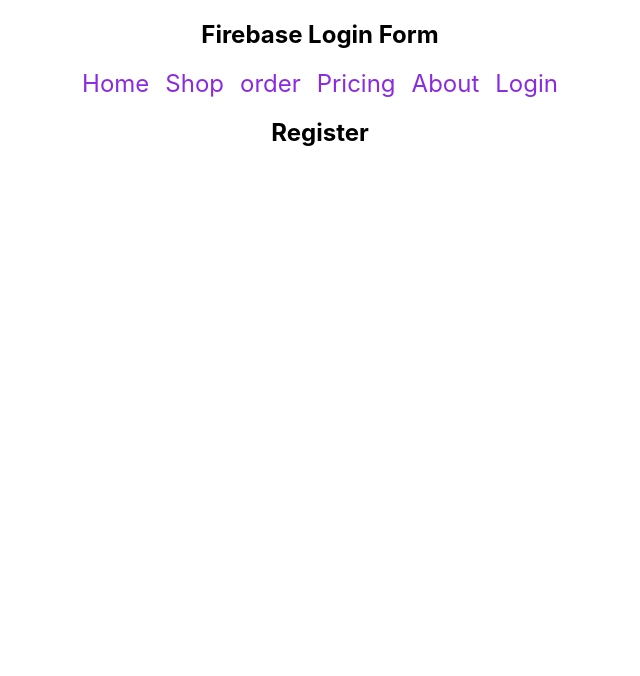
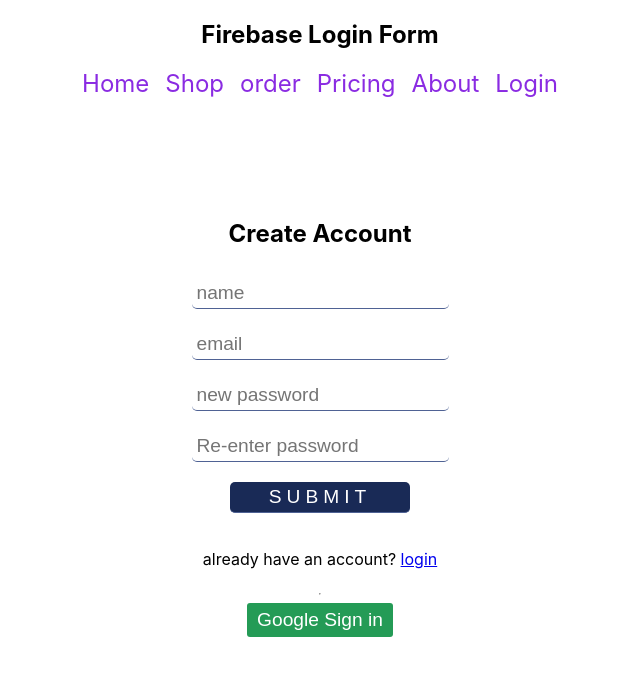
Before and after one commit to arifulhasantotul/firebaseLoginValidate, a React (Create React App) app: page /register in a window 1280 px wide. Shown: the top 676 px of the page, without its empty margins (320-960 px from the left). Built offline with nearby package versions, Linux system fonts and the light colour scheme; no server answers.

Commit message:
register

```diff
--- a/src/components/Header/Header.js
+++ b/src/components/Header/Header.js
@@ -1,8 +1,10 @@
 import React from "react";
 import { NavLink } from "react-router-dom";
+import useAuth from "../../hooks/useAuth";
 import "./Header.css";
 
 const Header = () => {
+   const { user, handleLogout } = useAuth();
    return (
       <div>
          <h2>Firebase Login Form</h2>
@@ -35,6 +37,10 @@
             >
                About
             </NavLink>
+            {user.email && <span>{user.displayName}</span>}
+            {user.email ? (
+               <button onClick={handleLogout}>Logout</button>
+            ) : (
                <NavLink
                   className="nav_item"
                   activeClassName="selected"
@@ -42,6 +48,7 @@
                >
                   Login
                </NavLink>
+            )}
          </nav>
       </div>
    );
--- a/src/components/Login/Login.css
+++ b/src/components/Login/Login.css
@@ -25,6 +25,8 @@
    padding: 10px 6px 0 6px;
 }
 .error {
+   margin-top: -5px;
+   text-align: start;
    color: #bf1650;
 }
 
--- a/src/components/Login/Login.js
+++ b/src/components/Login/Login.js
@@ -19,22 +19,27 @@
          {/* "handleSubmit" will validate your inputs before invoking "onSubmit"
           */}
          <form onSubmit={handleSubmit(onSubmit)}>
-            {/* register your input into the hook by invoking the "register" function */}
+            {/* email input field start  */}
             <input
-               placeholder="name"
-               defaultValue=""
-               {...register("example")}
+               placeholder="email"
+               {...register("emailRequired", { required: true })}
             />
 
-            {/* include validation with required or other standard HTML validation rules */}
+            {errors.emailRequired && (
+               <span className="error"> Email is required</span>
+            )}
+            {/* email input field end  */}
+
+            {/* email input field start  */}
             <input
-               placeholder="email"
-               {...register("exampleRequired", { required: true })}
+               placeholder="password"
+               {...register("passwordRequired", { required: true })}
             />
-            {/* errors will return when field validation fails  */}
-            {errors.exampleRequired && (
-               <span className="error">This field is required</span>
+
+            {errors.passwordRequired && (
+               <span className="error"> Password is required</span>
             )}
+            {/* email input field end  */}
 
             <input type="submit" />
          </form>
--- a/src/components/Register/Register.js
+++ b/src/components/Register/Register.js
@@ -1,9 +1,80 @@
 import React from "react";
+import { useForm } from "react-hook-form";
+import { Link } from "react-router-dom";
+import useAuth from "../../hooks/useAuth";
+import "../Login/Login.css";
 
 const Register = () => {
+   const { signInUsingGoogle } = useAuth();
+
+   const {
+      register,
+      handleSubmit,
+      formState: { errors },
+   } = useForm();
+   const onSubmit = (data) => console.log(data);
    return (
-      <div>
-         <h2>Register</h2>
+      <div className="login-form">
+         <h2>Create Account</h2>
+         {/* "handleSubmit" will validate your inputs before invoking "onSubmit"
+          */}
+         <form onSubmit={handleSubmit(onSubmit)}>
+            {/* name input field start  */}
+            <input
+               placeholder="name"
+               {...register("nameRequired", { required: true })}
+            />
+
+            {errors.nameRequired && (
+               <div className="error"> Give full name</div>
+            )}
+            {/* name input field end  */}
+
+            {/* email input field start  */}
+            <input
+               placeholder="email"
+               {...register("emailRequired", { required: true })}
+            />
+
+            {errors.emailRequired && (
+               <div className="error"> Email is required</div>
+            )}
+            {/* email input field end  */}
+
+            {/* password input field start  */}
+            <input
+               placeholder="new password"
+               {...register("passwordRequired", { required: true })}
+            />
+
+            {errors.passwordRequired && (
+               <div className="error"> Give new password</div>
+            )}
+            {/* password input field end  */}
+
+            {/* re-enter password input field start  */}
+            <input
+               placeholder="Re-enter password"
+               {...register("checkPasswordRequired", { required: true })}
+            />
+
+            {errors.checkPasswordRequired && (
+               <div className="error"> Re-enter new password</div>
+            )}
+            {/* re-enter password input field end  */}
+
+            <input type="submit" />
+         </form>
+         <p>
+            already have an account? <Link to="/login">login</Link>{" "}
+         </p>
+
+         <hr />
+         <div>
+            <button onClick={signInUsingGoogle} className="btn_submit">
+               Google Sign in
+            </button>
+         </div>
       </div>
    );
 };
--- a/src/hooks/useFirebase.js
+++ b/src/hooks/useFirebase.js
@@ -30,7 +30,7 @@
    const handleLogout = () => {
       signOut(auth)
          .then(() => {
-            setError({});
+            setUser({});
          })
          .catch((error) => {
             setError(error.message);
```
Lines whose indentation alone changed are shown as unchanged.
